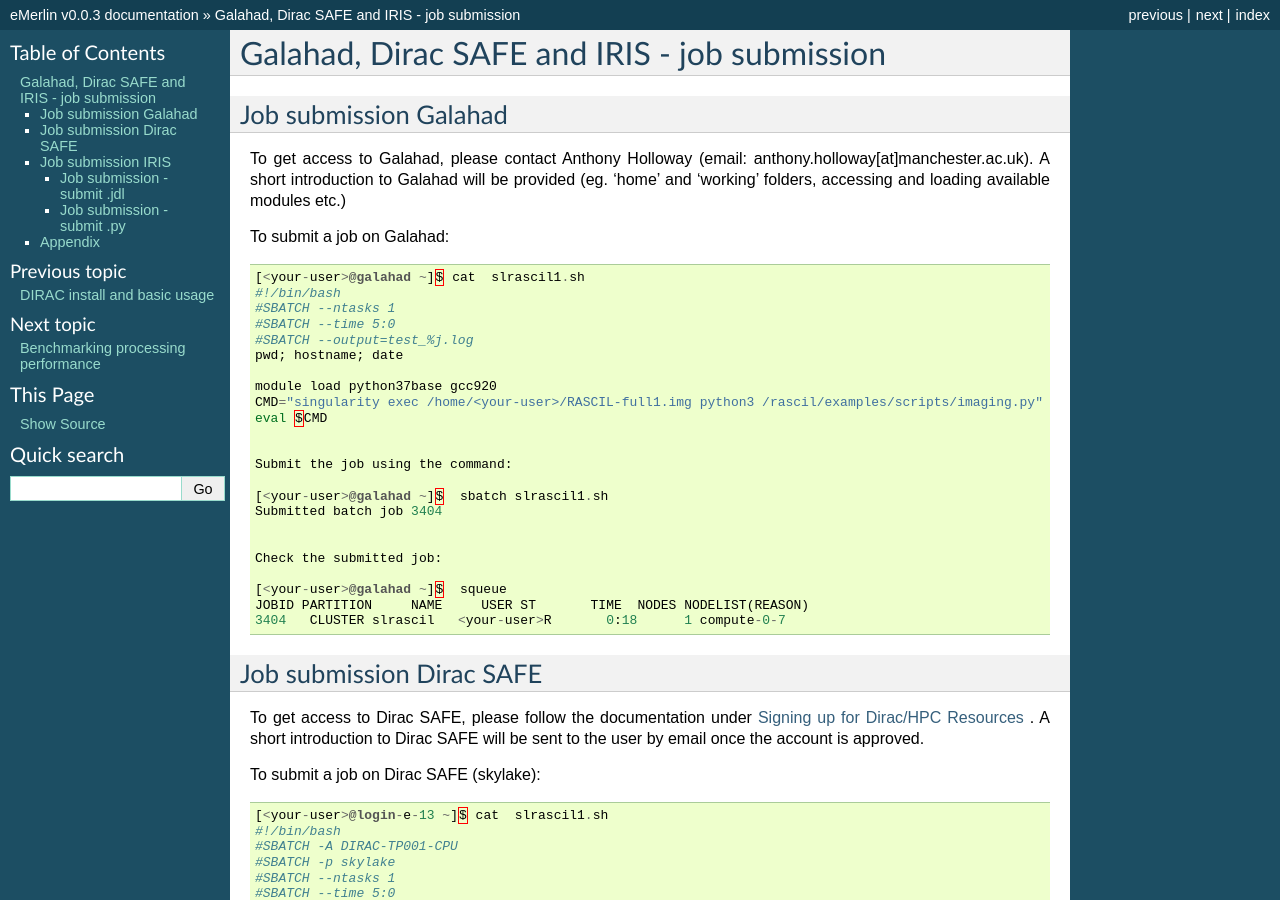
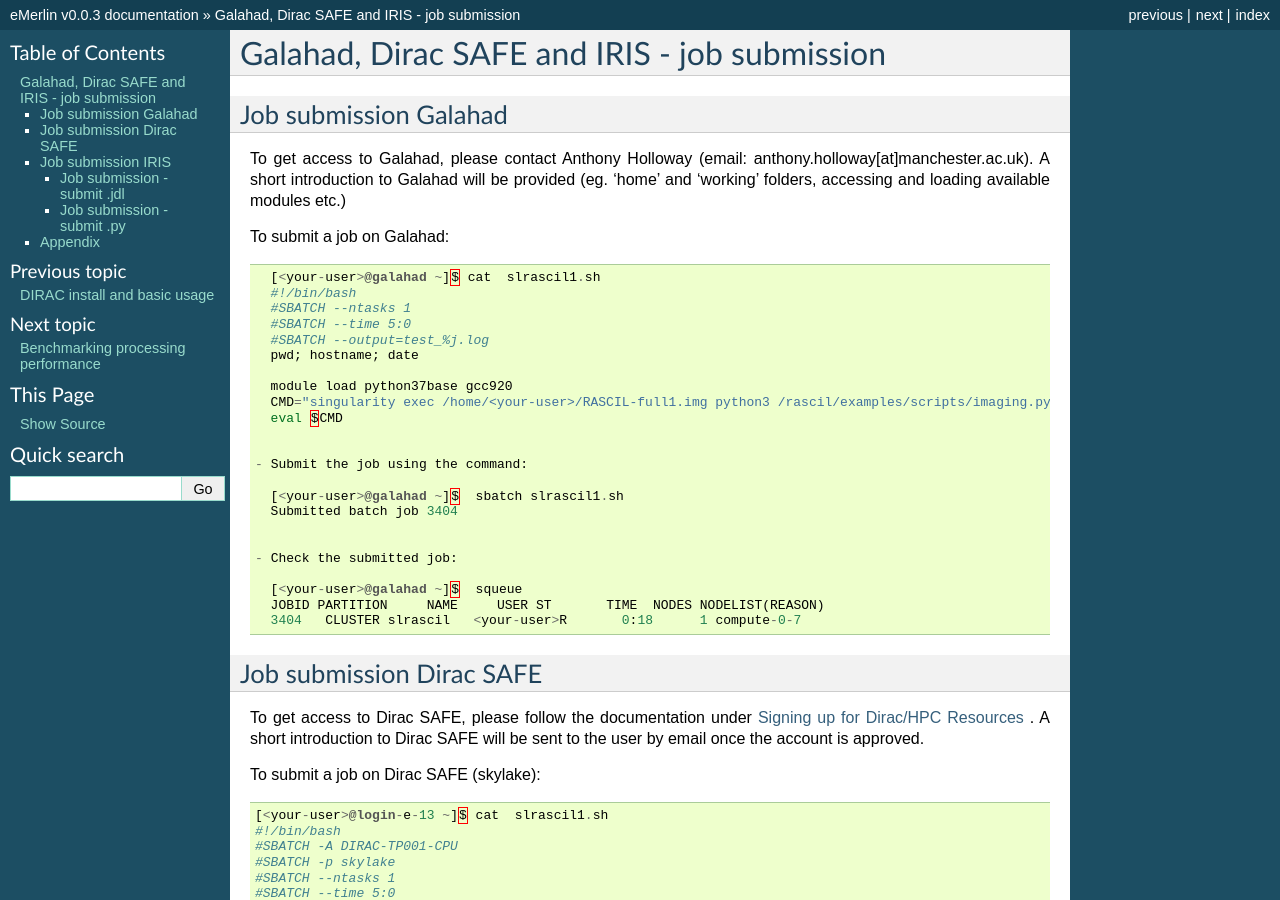
Before and after one commit to cimpan91/Docs, a Sphinx documentation site: the page built from Docs/RASCIL.rst, in a window 1280 px wide and 900 px high. Built offline with Sphinx 7.4.7, drawn with Linux system fonts in a browser that asks for light colours.

```diff
--- a/Docs/RASCIL.rst
+++ b/Docs/RASCIL.rst
@@ -25,13 +25,13 @@ To submit a job on Galahad:
    eval $CMD
 
 
-   Submit the job using the command:
+ - Submit the job using the command:
 
    [<your-user>@galahad ~]$  sbatch slrascil1.sh
    Submitted batch job 3404
 
 
-   Check the submitted job:
+ - Check the submitted job:
 
    [<your-user>@galahad ~]$  squeue
    JOBID PARTITION     NAME     USER ST       TIME  NODES NODELIST(REASON)
```
